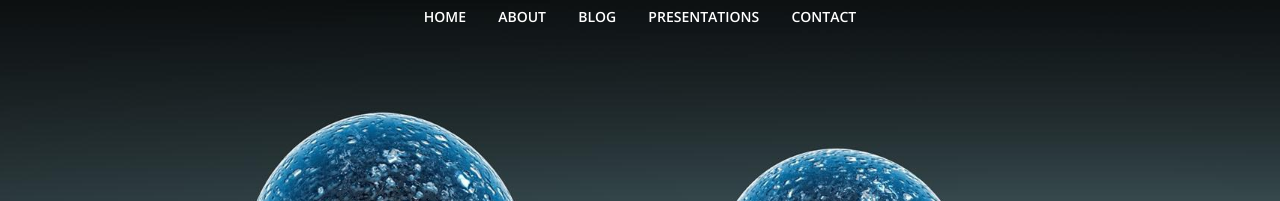
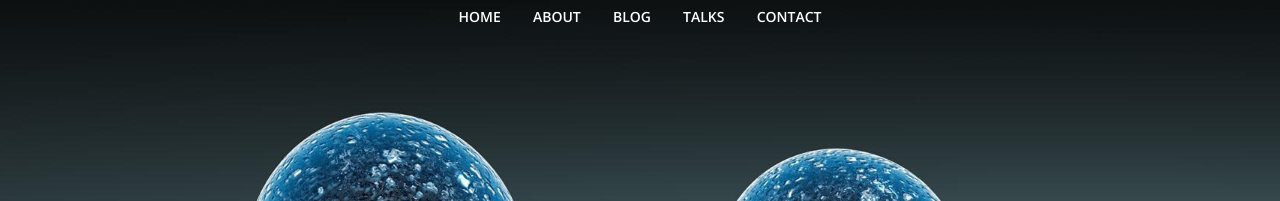
Before and after one commit to ashrafwani/ashrafwani.github.io, a Jekyll site: the page built from _posts/15-10-02-unicode-system.markdown, in a window 1280 px wide. Shown: the top 201 px of the page. Built offline with Jekyll 4.4.1, drawn with Linux system fonts in a browser that asks for light colours; nearby versions of some CDN libraries; comment, search, counter and statistics services are not loaded.

Commit message:
Update posts.html

```diff
--- a/_layouts/posts.html
+++ b/_layouts/posts.html
@@ -20,7 +20,7 @@
 
         <a class="page-link" href="/blog/">Blog</a>
 
-        <a class="page-link" href="/talks/">Presentations</a>
+        <a class="page-link" href="/talks/">Talks</a>
 
         <a class="page-link" href="/contact/">Contact</a>
 
```
